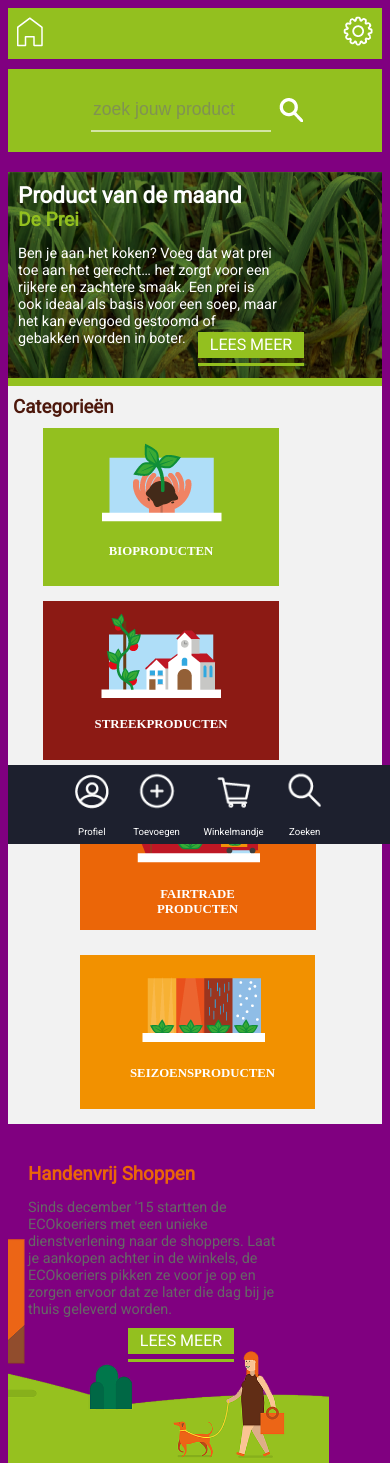
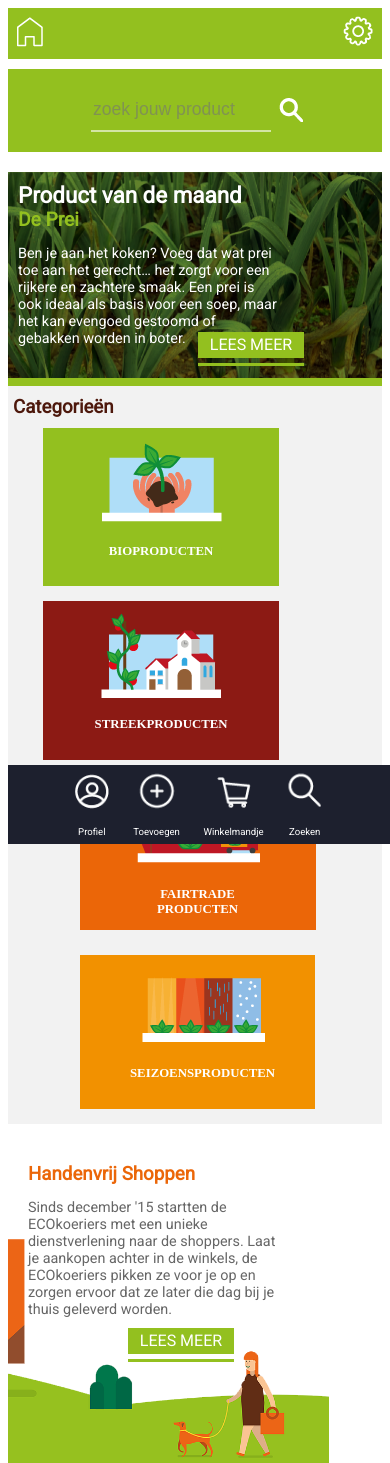
Before and after one commit to lisalepaige/EcoFlavor, a PHP site: page /index.php in a window 390 px wide. Shown: the top 1463 px of the page. Run offline with PHP 8.4, Linux system fonts and the light colour scheme; some libraries are stand-ins or nearby versions.

Commit message:
background color

```diff
--- a/css/style.css
+++ b/css/style.css
@@ -2,7 +2,7 @@ body
 {
     max-width: 480px;
     font-family: 'Roboto', sans-serif;
-    background-color: lightcoral;
+    background-color: F2F2F2;
 }
 
 header
@@ -957,10 +957,6 @@ header
 
 @media (max-width: 480px)
 {
-    body
-    {
-        background-color: purple;
-    }
 
     /* nav.php */
 
@@ -1239,10 +1235,6 @@ header
 
 @media (max-width: 320px)
 {
-    body
-    {
-        background-color: lightskyblue;
-    }
 
     /* nav.php */
 
```
